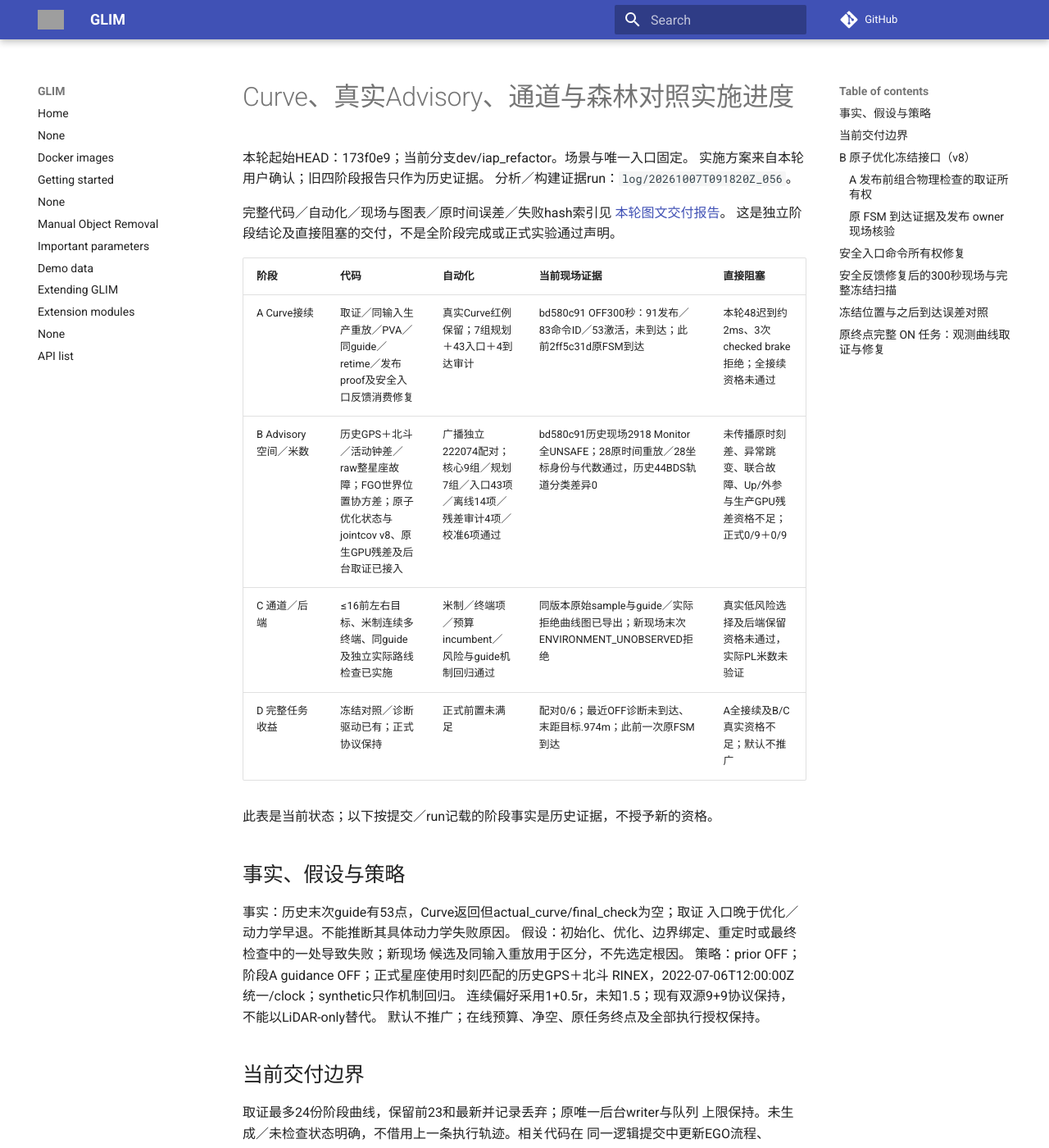
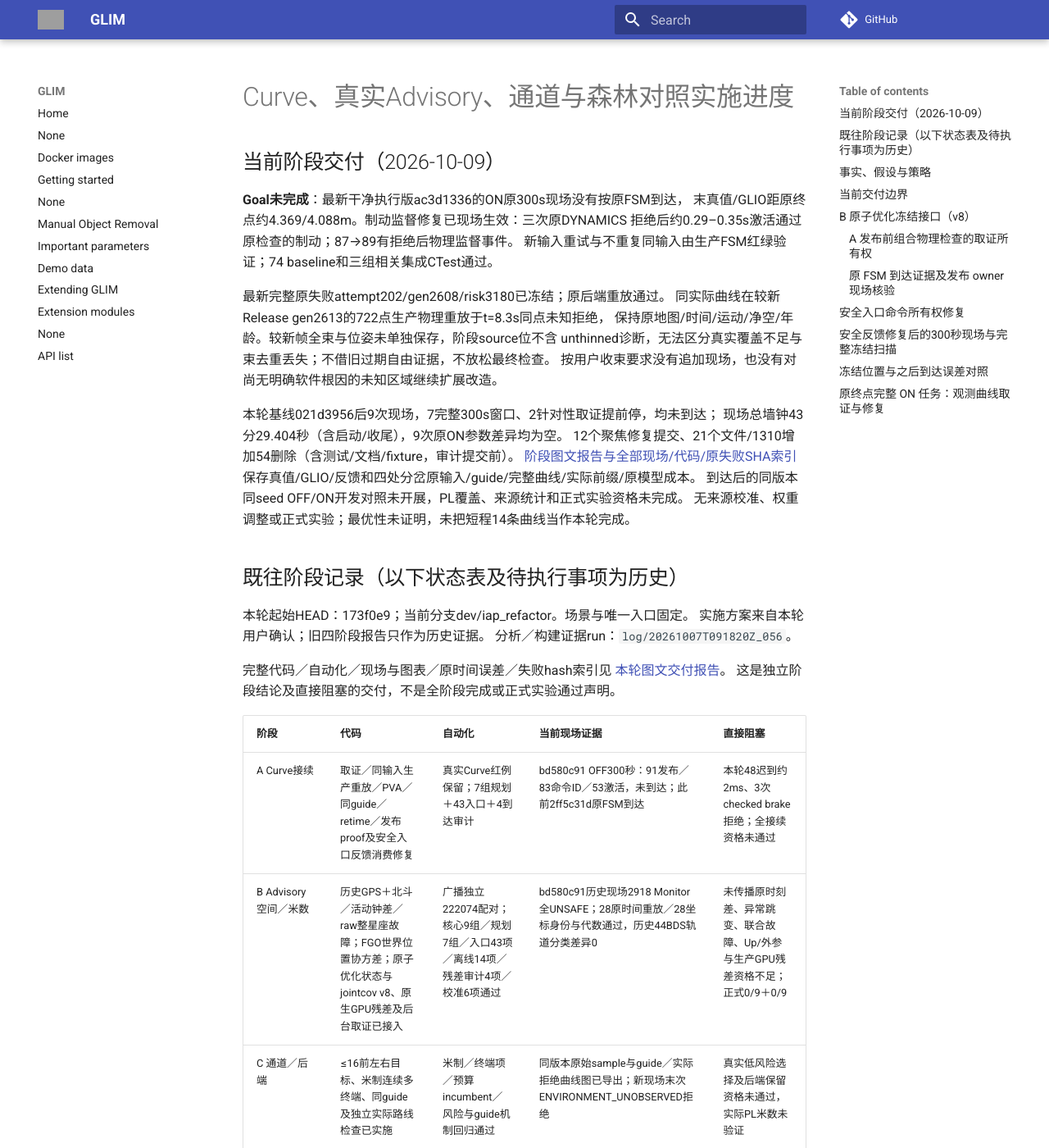
Before and after one commit to Printeger/iap, an MkDocs documentation site: the page built from docs/dev_planner/curve_advisory_channel_progress.md, in a window 1280 px wide and 1400 px high. Shown: the whole window at 82% size. Built offline with MkDocs 1.6.1 and Material for MkDocs 9.7.7, drawn with Linux system fonts in a browser that asks for light colours; nearby versions of some CDN libraries; comment, search, counter and statistics services are not loaded; some of the changed text lies outside the part shown; grey boxes are pictures that could not be loaded.

Commit message:
docs(planner): audit full advisory missions and remaining release blocker

```diff
--- a/docs/dev_planner/curve_advisory_channel_progress.md
+++ b/docs/dev_planner/curve_advisory_channel_progress.md
@@ -1,4 +1,27 @@
 # Curve、真实Advisory、通道与森林对照实施进度
+
+## 当前阶段交付（2026-10-09）
+
+**Goal未完成**：最新干净执行版ac3d1336的ON原300s现场没有按原FSM到达，
+末真值/GLIO距原终点约4.369/4.088m。制动监督修复已现场生效：三次原DYNAMICS
+拒绝后约0.29–0.35s激活通过原检查的制动；87→89有拒绝后物理监督事件。
+新输入重试与不重复同输入由生产FSM红绿验证；74 baseline和三组相关集成CTest通过。
+
+最新完整原失败attempt202/gen2608/risk3180已冻结；原后端重放通过。
+同实际曲线在较新Release gen2613的722点生产物理重放于t=8.3s同点未知拒绝，
+保持原地图/时间/运动/净空/年龄。较新帧全束与位姿未单独保存，阶段source位不含
+unthinned诊断，无法区分真实覆盖不足与束去重丢失；不借旧过期自由证据，不放松最终检查。
+按用户收束要求没有追加现场，也没有对尚无明确软件根因的未知区域继续扩展改造。
+
+本轮基线021d3956后9次现场，7完整300s窗口、2针对性取证提前停，均未到达；
+现场总墙钟43分29.404秒（含启动/收尾），9次原ON参数差异均为空。
+12个聚焦修复提交、21个文件/1310增加54删除（含测试/文档/fixture，审计提交前）。
+[阶段图文报告与全部现场/代码/原失败SHA索引](../../log/20261009T053613Z_713/export/analysis/REPORT.md)
+保存真值/GLIO/反馈和四处分岔原输入/guide/完整曲线/实际前缀/原模型成本。
+到达后的同版本同seed OFF/ON开发对照未开展，PL覆盖、来源统计和正式实验资格未完成。
+无来源校准、权重调整或正式实验；最优性未证明，未把短程14条曲线当作本轮完成。
+
+## 既往阶段记录（以下状态表及待执行事项为历史）
 
 本轮起始HEAD：173f0e9；当前分支dev/iap_refactor。场景与唯一入口固定。
 实施方案来自本轮用户确认；旧四阶段报告只作为历史证据。
@@ -15,7 +38,7 @@
 | C 通道／后端 | ≤16前左右目标、米制连续多终端、同guide及独立实际路线检查已实施 | 米制／终端项／预算incumbent／风险与guide机制回归通过 | 同版本原始sample与guide／实际拒绝曲线图已导出；新现场末次ENVIRONMENT_UNOBSERVED拒绝 | 真实低风险选择及后端保留资格未通过，实际PL米数未验证 |
 | D 完整任务收益 | 冻结对照／诊断驱动已有；正式协议保持 | 正式前置未满足 | 配对0/6；最近OFF诊断未到达、末距目标.974m；此前一次原FSM到达 | A全接续及B/C真实资格不足；默认不推广 |
 
-此表是当前状态；以下按提交／run记载的阶段事实是历史证据，不授予新的资格。
+此表是2026-10-07阶段状态；以下按提交／run记载的阶段事实是历史证据，不授予新的资格。
 
 ## 事实、假设与策略
 
```
Also changed, not shown: docs/spec/ego_based_planning_flow.md (+26 -1 lines).
